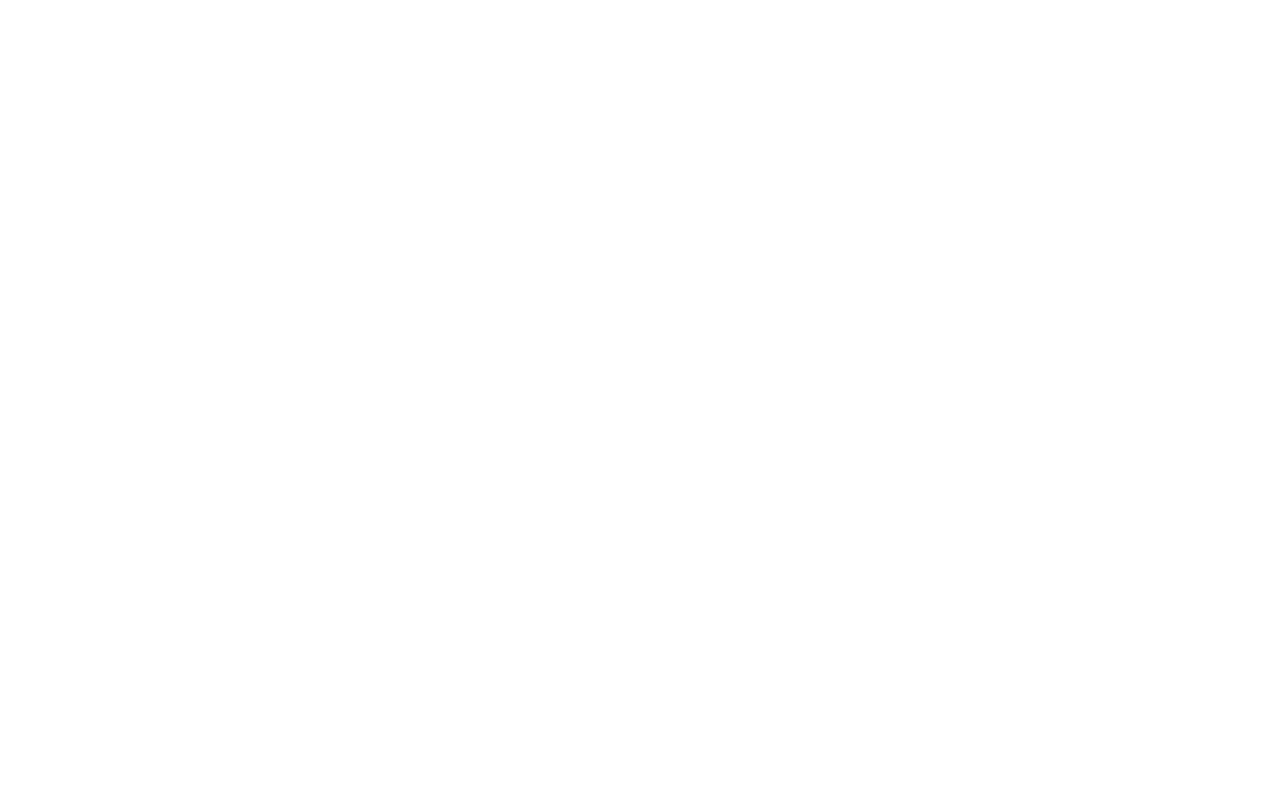
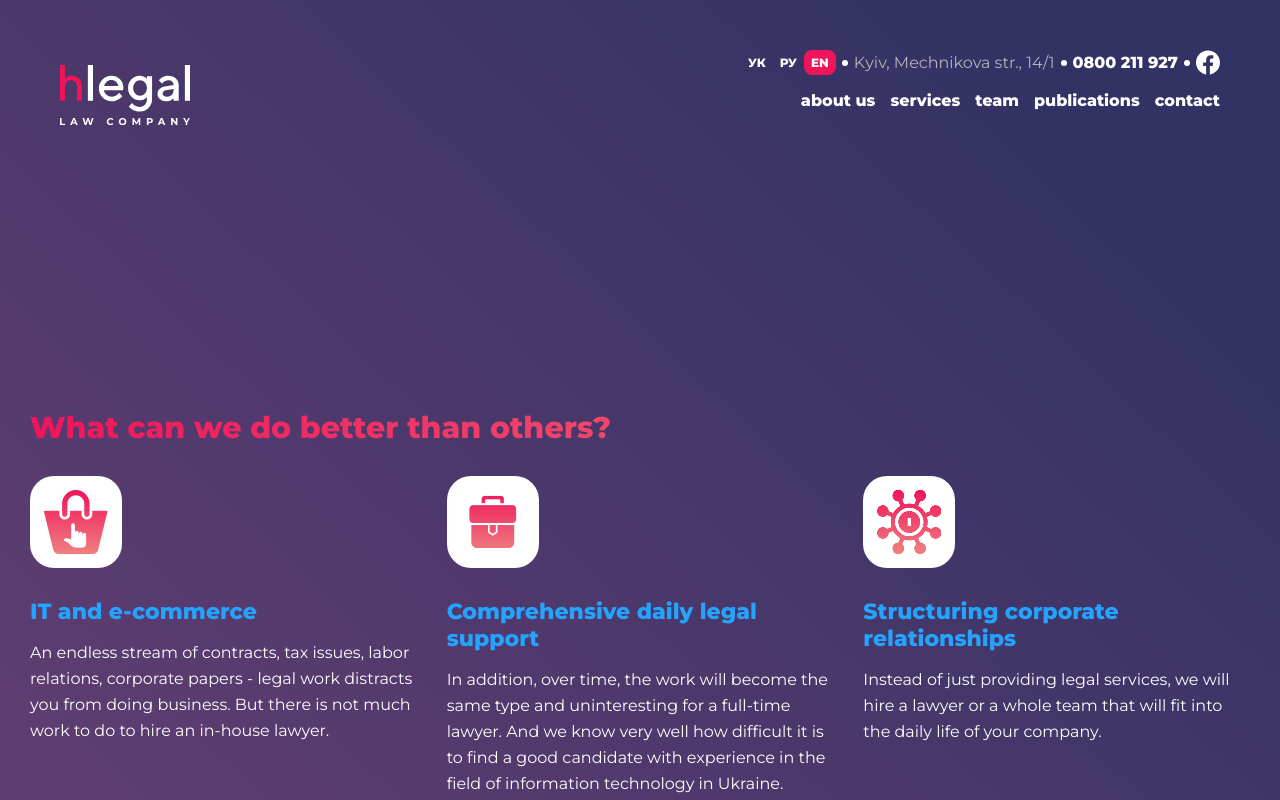
Before and after one commit to YoungM1ckey/hlegal-react, a React (Vite) app: page /Services in a window 1280 px wide. Before the commit this address had no page. Shown: the top 800 px of the page. Built offline with nearby package versions, Linux system fonts and the light colour scheme.

Commit message:
fix backgronud

```diff
--- a/src/components/ServiceBlockHome/ServiceBlockHome.jsx
+++ b/src/components/ServiceBlockHome/ServiceBlockHome.jsx
@@ -17,7 +17,7 @@ function ServiceBlockHome() {
                         <span className="path3"></span>
                     </span>
                 </div>
-                <a href="#" className="card-title">IT and e-commerce</a>
+                <a href="/servicepage" className="card-title">IT and e-commerce</a>
                 <p className="description">
                     An endless stream of contracts, tax issues, labor relations,
                     corporate papers - legal work distracts you from doing business.
--- a/src/components/header/Header.jsx
+++ b/src/components/header/Header.jsx
@@ -29,7 +29,7 @@ function Header() {
                 <NavigationHeaderBar/>
                 <nav className="nav__links">
                     <a className="nav__link" href="#">about us</a>
-                    <a className="nav__link" href="/servicePage">services</a>
+                    <a className="nav__link" href="/Services">services</a>
                     <a className="nav__link" href="#">team</a>
                     <a className="nav__link" href="#">publications</a>
                     <a className="nav__link" href="#">contact</a>
@@ -45,7 +45,7 @@ function Header() {
             </a>
             <nav className="nav__links tablet">
                 <a className="nav__link" href="#">about us</a>
-                <a className="nav__link" href="/servicePage">services</a>
+                <a className="nav__link" href="/Services">services</a>
                 <a className="nav__link" href="#">team</a>
                 <a className="nav__link" href="#">publications</a>
                 <a className="nav__link" href="#">contact</a>
@@ -69,7 +69,7 @@ function Header() {
                 </button>
                 <div className="nav-block-element">
                     <a className="navigation__menu-mobile__item" href="#">about us</a>
-                    <a className="navigation__menu-mobile__item" href="/ServicePage">services</a>
+                    <a className="navigation__menu-mobile__item" href="/Services">services</a>
                     <a className="navigation__menu-mobile__item" href="#">team</a>
                     <a className="navigation__menu-mobile__item" href="#">publications</a>
                     <a className="navigation__menu-mobile__item" href="#">contact</a>
--- a/src/components/header/Header.scss
+++ b/src/components/header/Header.scss
@@ -51,6 +51,9 @@
   align-items: center;
   margin-left: 15px;
   margin-right: 15px;
+}
+
+.header__home {
   margin-bottom: 129px;
 }
 
--- a/src/components/introServicePageEntry/introServicePageEntry.scss
+++ b/src/components/introServicePageEntry/introServicePageEntry.scss
@@ -1,4 +1,4 @@
-@import '../../assets/_variables.scss';
+@use '../../assets/variables' as *;
 
 $color-card-1: $color-card-1;
 $color-card-2: $color-card-2;
--- a/src/pages/Home.jsx
+++ b/src/pages/Home.jsx
@@ -26,7 +26,7 @@ const Home = () => {
                     </div>
                 </div>
                 <ExperienceBlock/>
-                <a className="wrapper service-title-link" href="/servicePage"
+                <a className="wrapper service-title-link" href="/Services"
                 >Services
                     <svg width="12" height="13" viewBox="0 0 12 13" fill="none"
                          xmlns="http://www.w3.org/2000/svg">
--- a/src/pages/ServicePage.jsx
+++ b/src/pages/ServicePage.jsx
@@ -1,24 +1,21 @@
-import React from "react";
+import React from 'react';
 import HeaderMobileBar from "../components/HeaderMobileBar/HeaderMobileBar.jsx";
 import Header from "../components/header/Header.jsx";
-import IntroServicePage from "../components/introServicePage/introServicePage.jsx";
-import ClientsBlock from "../components/ClientsBlock/ClientsBlock.jsx";
+import IntroServicePageEntry from "../components/introServicePageEntry/introServicePageEntry.jsx";
+import PublicationBlock from "../components/PublicationBlock/PublicationBlock.jsx";
 import Footer from "../components/footer/Footer.jsx";
 
 const ServicePage = () => {
     return (
         <>
             <div className="background-gradient">
-                <div className="splash__block">
                     <HeaderMobileBar/>
                     <Header/>
-                </div>
-                <IntroServicePage/>
+                <IntroServicePageEntry/>
             </div>
-            <ClientsBlock/>
+            <PublicationBlock/>
             <Footer/>
         </>
-
     );
 };
 
--- a/src/pages/Services.jsx
+++ b/src/pages/Services.jsx
@@ -1,23 +1,22 @@
-import React from 'react';
+import React from "react";
 import HeaderMobileBar from "../components/HeaderMobileBar/HeaderMobileBar.jsx";
 import Header from "../components/header/Header.jsx";
-import IntroServicePageEntry from "../components/introServicePageEntry/introServicePageEntry.jsx";
-import PublicationBlock from "../components/PublicationBlock/PublicationBlock.jsx";
+import IntroServicePage from "../components/introServicePage/introServicePage.jsx";
+import ClientsBlock from "../components/ClientsBlock/ClientsBlock.jsx";
 import Footer from "../components/footer/Footer.jsx";
 
 const Services = () => {
     return (
         <>
             <div className="background-gradient">
-                <div className="splash__block">
                     <HeaderMobileBar/>
                     <Header/>
-                </div>
-                <IntroServicePageEntry/>
+                <IntroServicePage/>
             </div>
-            <PublicationBlock/>
+            <ClientsBlock/>
             <Footer/>
         </>
+
     );
 };
 
--- a/src/routes.jsx
+++ b/src/routes.jsx
@@ -1,15 +1,16 @@
 import { Routes, Route } from 'react-router-dom';
 import Home from './pages/Home';
+import Services from './pages/Services.jsx';
 import ServicePage from './pages/ServicePage.jsx';
-import Contact from './pages/Services.jsx';
 // import NotFound from './pages/NotFound';
 
 const AppRoutes = () => {
     return (
         <Routes>
             <Route path="/" element={<Home />} />
+            <Route path="/Services" element={<Services />} />
+            {/*<Route path="/contact" element={<Contact />} />*/}
             <Route path="/ServicePage" element={<ServicePage />} />
-            <Route path="/contact" element={<Contact />} />
         </Routes>
     );
 };
```
Also changed, not shown: src/pages/Publication.jsx (added, +7 -0 lines).
